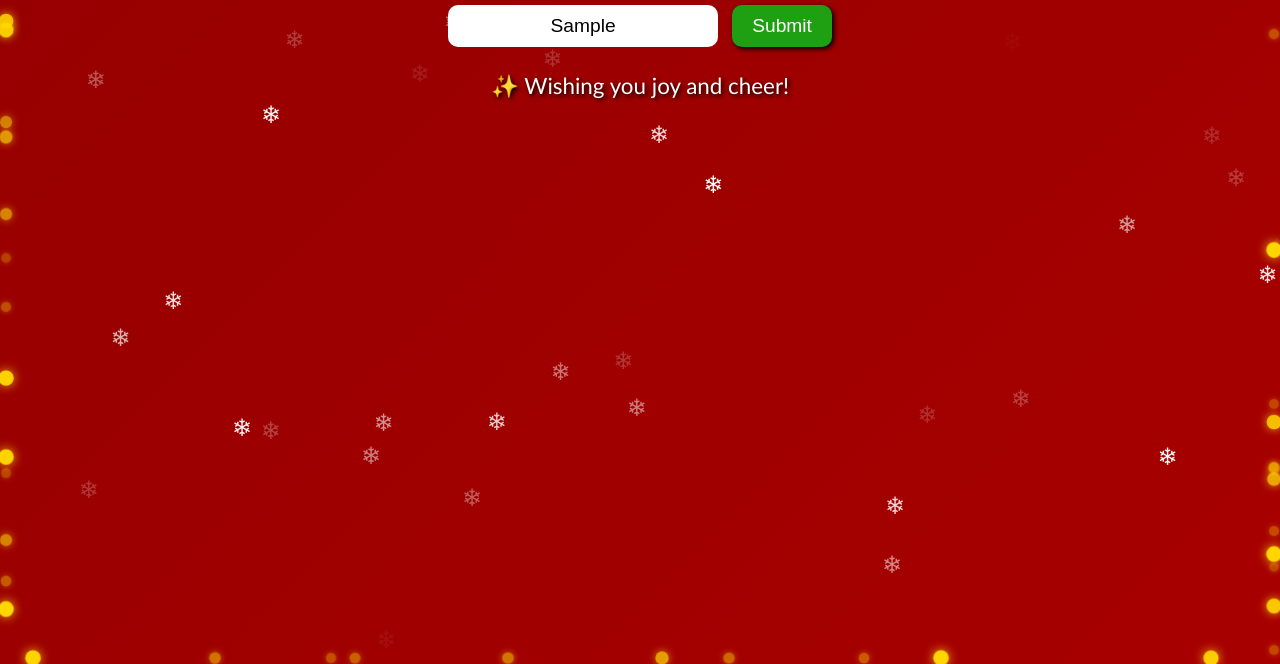
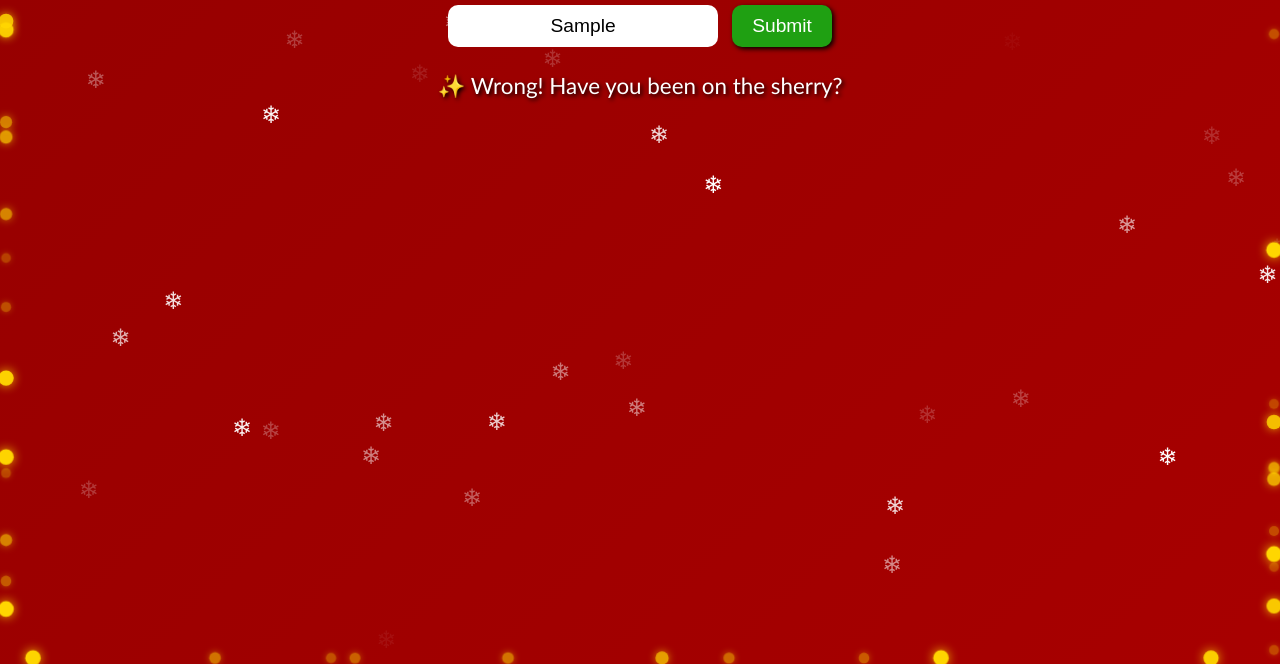
Before and after one commit to nevillecodes/2025Christmas, a plain HTML site: page index.html in a window 1280 px wide. Both pictures are taken after typing "Sample" into the empty fields and a click on the button "Submit". Shown: the part 136-800 px from the top of the page. Drawn offline with Linux system fonts and the light colour scheme.

Commit message:
Update index.html

```diff
--- a/index.html
+++ b/index.html
@@ -117,18 +117,18 @@
 
   <script>
     const responses = [
-      "🎁 Merry Christmas to you!",
-      "❄️ Sending you warm holiday wishes!",
-      "🎄 Hope your holiday season is magical!",
-      "⛄ Stay cozy and enjoy the Christmas spirit!",
-      "✨ Wishing you joy and cheer!"
+      "🎁 Nice try, but you need to think again!",
+      "❄️ Ha ha ha, nope!",
+      "🎄 You'll never identify me!",
+      "⛄ Santa won't be impressed with your poor attempt!",
+      "✨ Wrong!  Have you been on the sherry?"
     ];
 
     function checkName() {
       const name = document.getElementById("nameInput").value.trim().toLowerCase();
 
       if (name === "sugarlight cadey".toLowerCase()) {
-        window.location.href = "https://www.google.com";
+        window.location.href = "https://youtube.com/shorts/YB71uOIb1a8";
       } else {
         const randomResponse = responses[Math.floor(Math.random() * responses.length)];
         document.getElementById("response").textContent = randomResponse;
```
